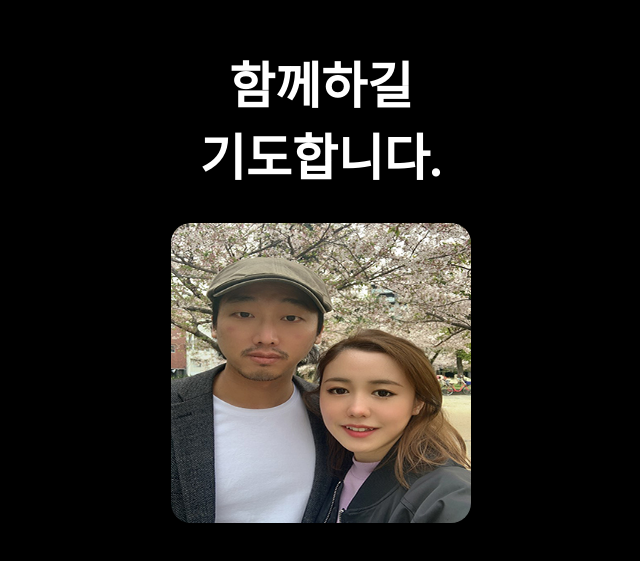
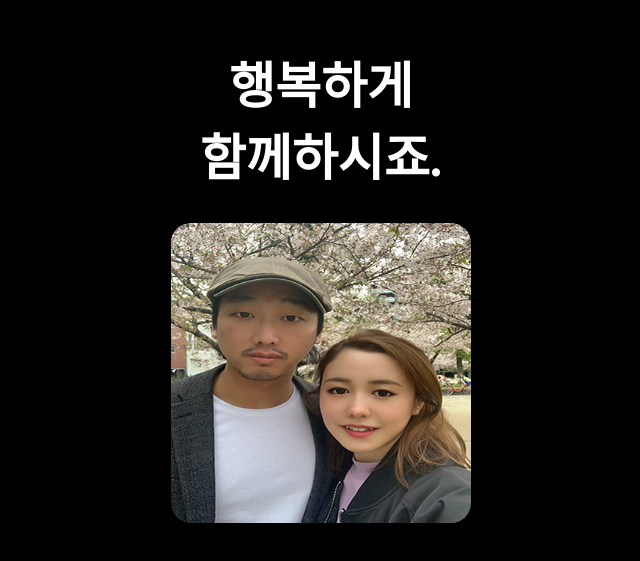
Before and after one commit to sena986/load614, a plain HTML site: page together2.html in a window 1280 px wide. Shown: the part 107-668 px from the top of the page, without its empty margins (319-959 px from the left). Drawn offline with Linux system fonts and the light colour scheme.

Commit message:
5. modify

```diff
--- a/together2.html
+++ b/together2.html
@@ -8,7 +8,7 @@
   </head>
   <body>
     <div class="main">
-      <h1 class="header">함께하길<br />기도합니다.</h1>
+      <h1 class="header">행복하게<br />함께하시죠.</h1>
       <a href="todome.html"><img class="image" src="./img/itshow.jpg" /></a>
       <span class="click">⬆️</span>
       <span class="clickHere">please click the picture!</span>
```
